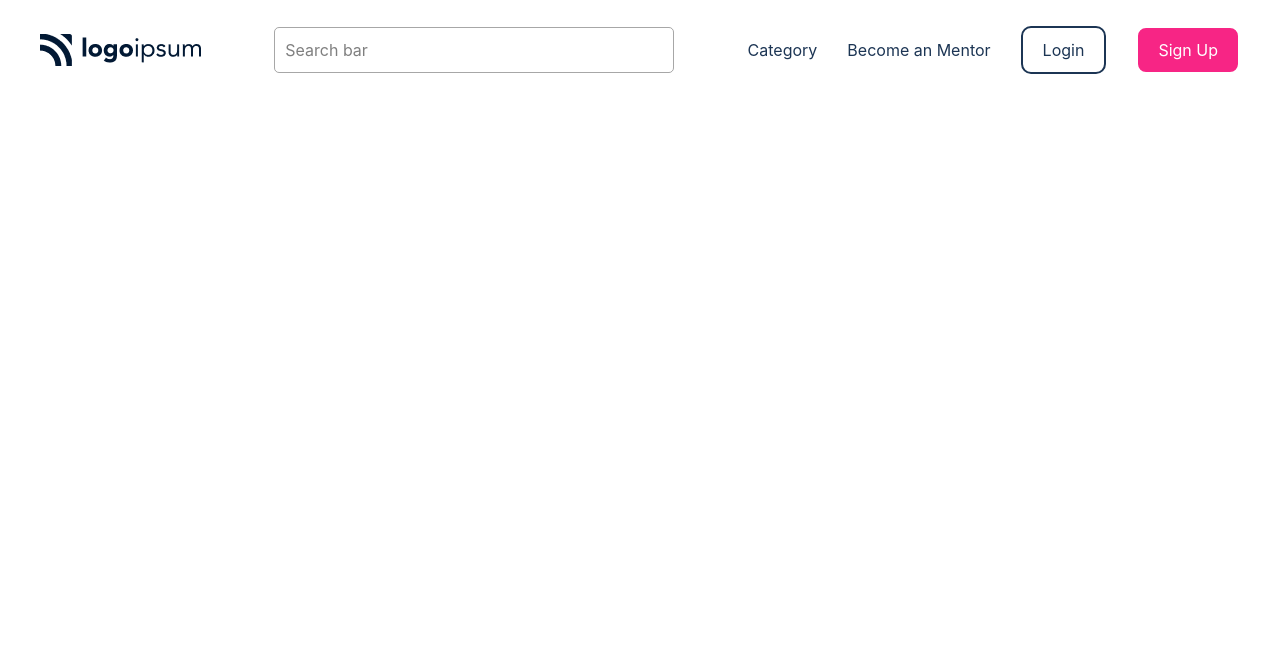
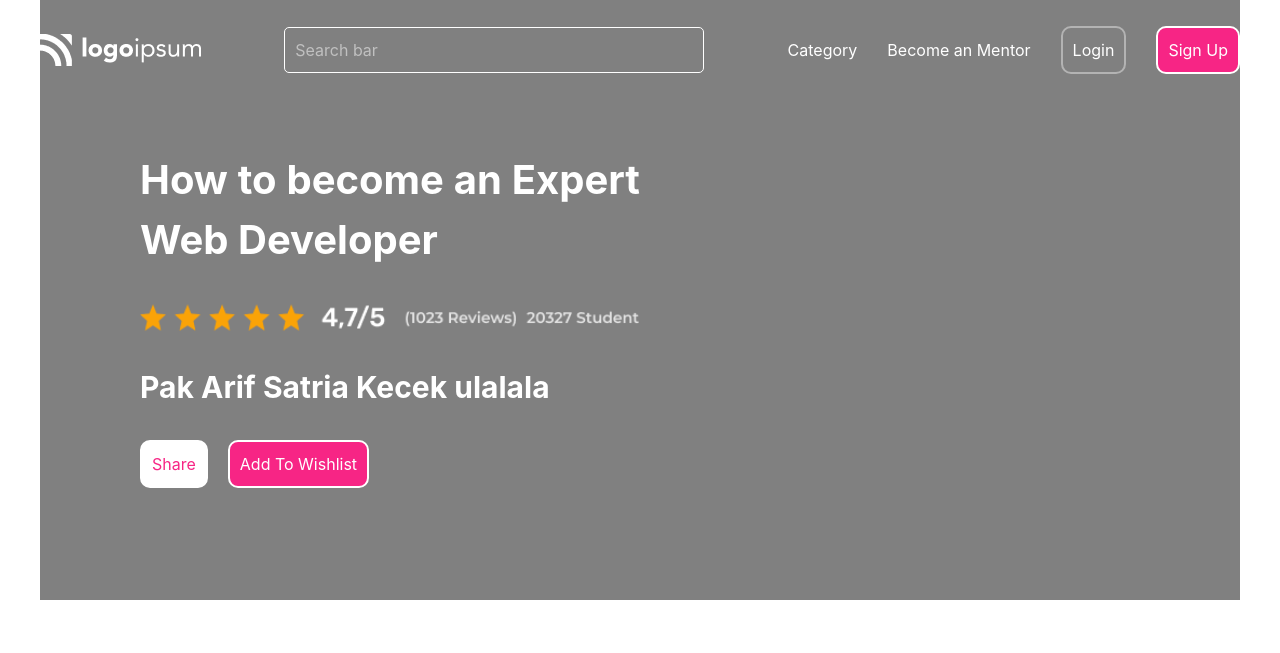
Before and after one commit to ganievabdullo727-web/Lorem-ipsum, a website: page Abdullo.html in a window 1280 px wide. Drawn offline with nearby package versions, Linux system fonts and the light colour scheme; files that its build step writes are made by us from their sources.

Commit message:
section1

```diff
--- a/Abdullo.html
+++ b/Abdullo.html
@@ -9,19 +9,38 @@
 </head>
 
 <body>
-  <header class="max-w-[1200px] m-auto h-[100px]  flex justify-between items-center">
+  <header  class="  max-w-[1200px] m-auto w-[100%] h-[100px]  flex justify-around items-center bg-[grey] text-[white]">
+    <div class=" max-w-300 m-auto  h-[100px]  flex justify-between items-center bg-[grey] w-[100%]">
     <div>
-      <img src="./src/images/Logo (11).png" alt="">
+      <img src="./src/images/Logo (12).png" alt="">
     </div>
-    <input placeholder="Search bar" type="search"
-      class="border-1 border-[#808080b1] w-[400px] rounded-[5px] p-[10px] lg:block hidden">
-    <div class="flex justify-between items-center gap-[30px] text-[#1C3554]">
+    <input placeholder="Search bar" type="text"
+      class="border-1 border-[white] w-[35%] rounded-[5px] p-[10px] lg:flex hidden">
+    <div class="flex justify-between items-center gap-[30px] text-[white]">
       <h1 class=" hidden lg:block">Category</h1>
       <h2 class=" hidden lg:block">Become an Mentor</h2>
-      <button class="p-[10px_20px] rounded-[10px] border-2 border-[#1C3554] text-[#1C3554]">Login</button>
-      <button class="p-[10px_20px] rounded-[10px] border-2  text-[white] bg-[#F72585]">Sign Up</button>
+      <button class="p-[10px] text-[white]  rounded-[10px] border-2 border-[#b3b3b3] text-[#1C3554]">Login</button>
+      <button class="p-[10px] text-[white]  rounded-[10px] border-2  text-[white] bg-[#F72585]">Sign Up</button>
+    </div>
     </div>
   </header>
+  <section class=" max-w-[1200px] lg:m-auto lg:m-0 m-auto bg-[grey] h-[500px] text-[white]  flex flex-col gap-[30px] m-auto ">
+    <div class="lg:w-[50%] max-w-300 w-[90%] lg:m-0 m-auto lg:text-justify text-center flex flex-col gap-[50px]  ">
+    <div class="max-w-300 lg:m-0 m-auto  h-[500px] flex flex-col lg:gap-[30px] gap-[15px] lg:ml-[100px] lg:mt-[50px]  ">
+      <h1 class="text-[40px] font-bold">
+        How to become an Expert Web Developer
+      </h1>
+      <img src="./src/images1/Rating.png" alt="">
+      <h3 class="text-[30px] font-bold">
+        Pak Arif Satria Kecek ulalala
+      </h3>
+      <div class="flex flex-col lg:flex-row gap-[20px]">
+      <button class="p-[10px] text-[white]  rounded-[10px] border-2 bg-[white] border-[#ffffff] text-[#F72585] text-[#F72585]"><span class="text-[#F72585]">Share</span></button>
+      <button class="p-[10px] text-[white]  rounded-[10px] border-2 text-[white] bg-[#F72585]">Add To Wishlist</button>
+      </div>
+    </div>
+    </div>
+  </section>
 </body>
 
 </html>
```
Also changed, not shown: src/images/Logo (12).png (added), src/images/Vector (22).png (added), src/images1/Rating.png (added).
